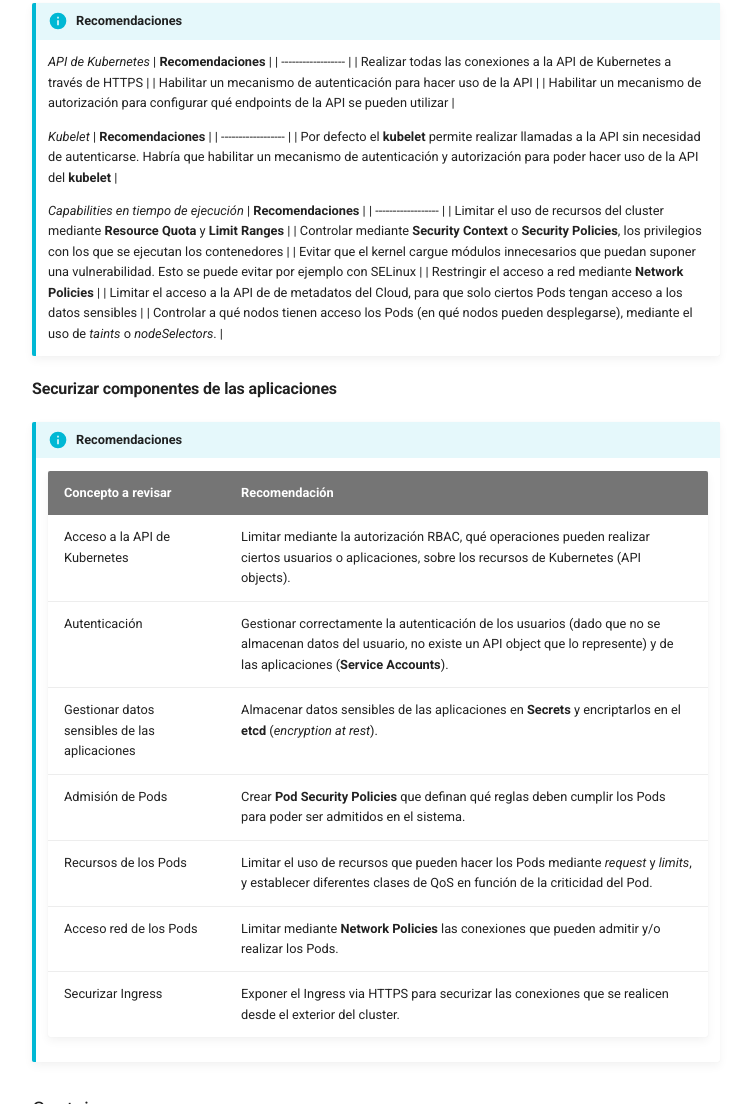
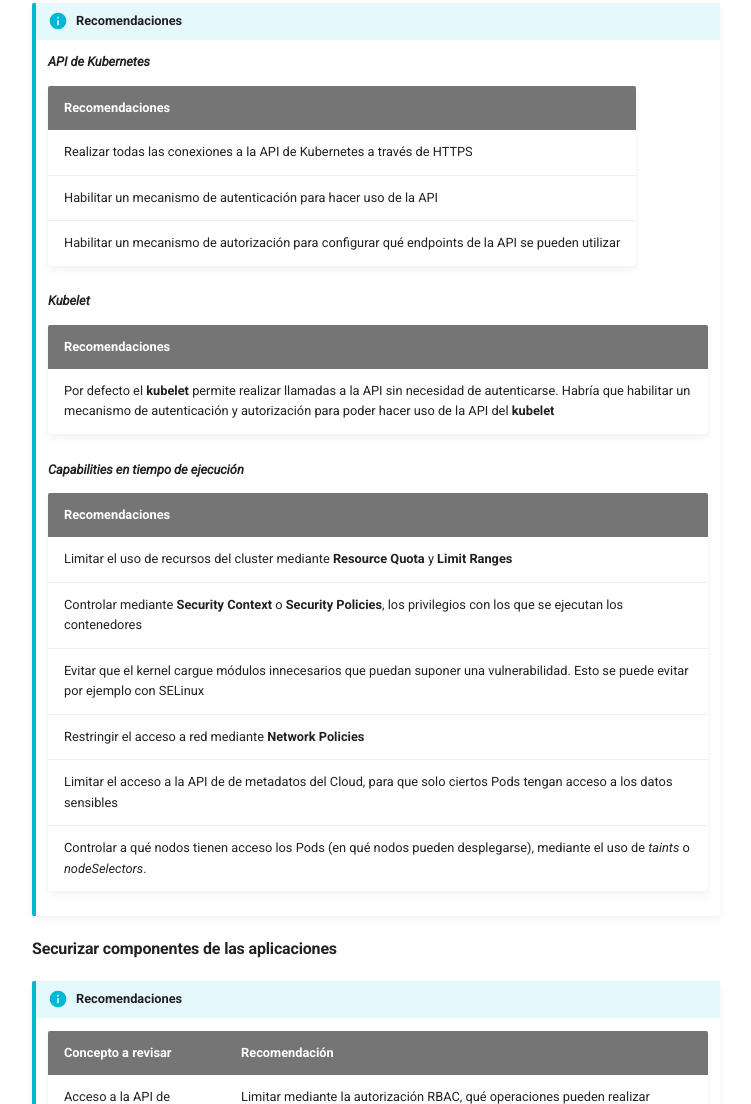
Before and after one commit to asanCar/kubernetes-docs, a plain HTML site: page security/cloud-security/index.html in a window 1280 px wide. Shown: the part 1627-2731 px from the top of the page, without its empty margins (264-1015 px from the left). Drawn offline with Linux system fonts and the light colour scheme.

Commit message:
Deployed 7abe4bb with MkDocs version: 1.1.2

```diff
--- a/security/cloud-security/index.html
+++ b/security/cloud-security/index.html
@@ -1196,25 +1196,66 @@ Cloud. Si esta capa no es segura, el resto van a ser vulnerables a ataques.</p>
 <h4 id="securizar-componentes-del-cluster">Securizar componentes del cluster</h4>
 <div class="admonition info">
 <p class="admonition-title">Recomendaciones</p>
-<p><em>API de Kubernetes</em>
-  | <strong>Recomendaciones</strong> |
-  | ------------------ |
-  | Realizar todas las conexiones a la API de Kubernetes a través de HTTPS |
-  | Habilitar un mecanismo de autenticación para hacer uso de la API |
-  | Habilitar un mecanismo de autorización para configurar qué endpoints de la API se pueden utilizar |</p>
-<p><em>Kubelet</em>
-  | <strong>Recomendaciones</strong> |
-  | ------------------ |
-  | Por defecto el <strong>kubelet</strong> permite realizar llamadas a la API sin necesidad de autenticarse. Habría que habilitar un mecanismo de autenticación y autorización para poder hacer uso de la API del <strong>kubelet</strong> |</p>
-<p><em>Capabilities en tiempo de ejecución</em>
-  | <strong>Recomendaciones</strong> |
-  | ------------------ |
-  | Limitar el uso de recursos del cluster mediante <strong>Resource Quota</strong> y <strong>Limit Ranges</strong> |
-  | Controlar mediante <strong>Security Context</strong> o <strong>Security Policies</strong>, los privilegios con los que se ejecutan los contenedores |
-  | Evitar que el kernel cargue módulos innecesarios que puedan suponer una vulnerabilidad. Esto se puede evitar por ejemplo con SELinux |
-  | Restringir el acceso a red mediante <strong>Network Policies</strong> |
-  | Limitar el acceso a la API de de metadatos del Cloud, para que solo ciertos Pods tengan acceso a los datos sensibles |
-  | Controlar a qué nodos tienen acceso los Pods (en qué nodos pueden desplegarse), mediante el uso de <em>taints</em> o <em>nodeSelectors</em>. |</p>
+<p><strong><em>API de Kubernetes</em></strong></p>
+<table>
+<thead>
+<tr>
+<th><strong>Recomendaciones</strong></th>
+</tr>
+</thead>
+<tbody>
+<tr>
+<td>Realizar todas las conexiones a la API de Kubernetes a través de HTTPS</td>
+</tr>
+<tr>
+<td>Habilitar un mecanismo de autenticación para hacer uso de la API</td>
+</tr>
+<tr>
+<td>Habilitar un mecanismo de autorización para configurar qué endpoints de la API se pueden utilizar</td>
+</tr>
+</tbody>
+</table>
+<p><strong><em>Kubelet</em></strong></p>
+<table>
+<thead>
+<tr>
+<th><strong>Recomendaciones</strong></th>
+</tr>
+</thead>
+<tbody>
+<tr>
+<td>Por defecto el <strong>kubelet</strong> permite realizar llamadas a la API sin necesidad de autenticarse. Habría que habilitar un mecanismo de autenticación y autorización para poder hacer uso de la API del <strong>kubelet</strong></td>
+</tr>
+</tbody>
+</table>
+<p><strong><em>Capabilities en tiempo de ejecución</em></strong></p>
+<table>
+<thead>
+<tr>
+<th><strong>Recomendaciones</strong></th>
+</tr>
+</thead>
+<tbody>
+<tr>
+<td>Limitar el uso de recursos del cluster mediante <strong>Resource Quota</strong> y <strong>Limit Ranges</strong></td>
+</tr>
+<tr>
+<td>Controlar mediante <strong>Security Context</strong> o <strong>Security Policies</strong>, los privilegios con los que se ejecutan los contenedores</td>
+</tr>
+<tr>
+<td>Evitar que el kernel cargue módulos innecesarios que puedan suponer una vulnerabilidad. Esto se puede evitar por ejemplo con SELinux</td>
+</tr>
+<tr>
+<td>Restringir el acceso a red mediante <strong>Network Policies</strong></td>
+</tr>
+<tr>
+<td>Limitar el acceso a la API de de metadatos del Cloud, para que solo ciertos Pods tengan acceso a los datos sensibles</td>
+</tr>
+<tr>
+<td>Controlar a qué nodos tienen acceso los Pods (en qué nodos pueden desplegarse), mediante el uso de <em>taints</em> o <em>nodeSelectors</em>.</td>
+</tr>
+</tbody>
+</table>
 </div>
 <h4 id="securizar-componentes-de-las-aplicaciones">Securizar componentes de las aplicaciones</h4>
 <div class="admonition info">
```
Also changed, not shown: search/search_index.json, 1 other file.
